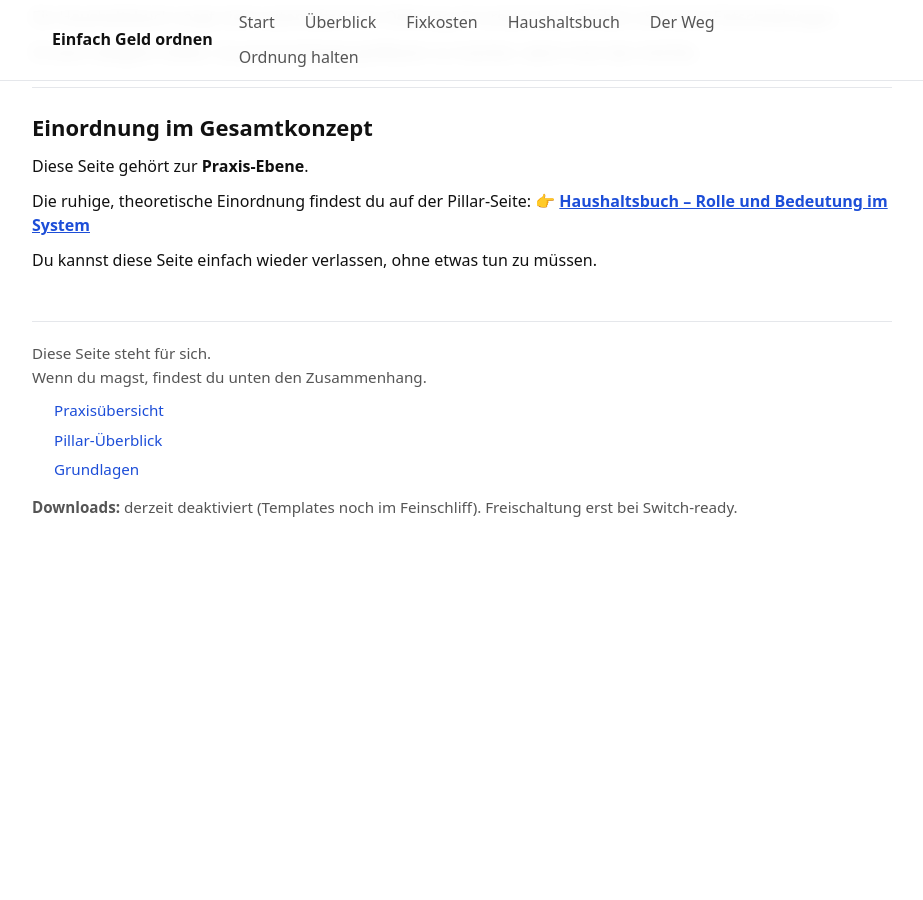
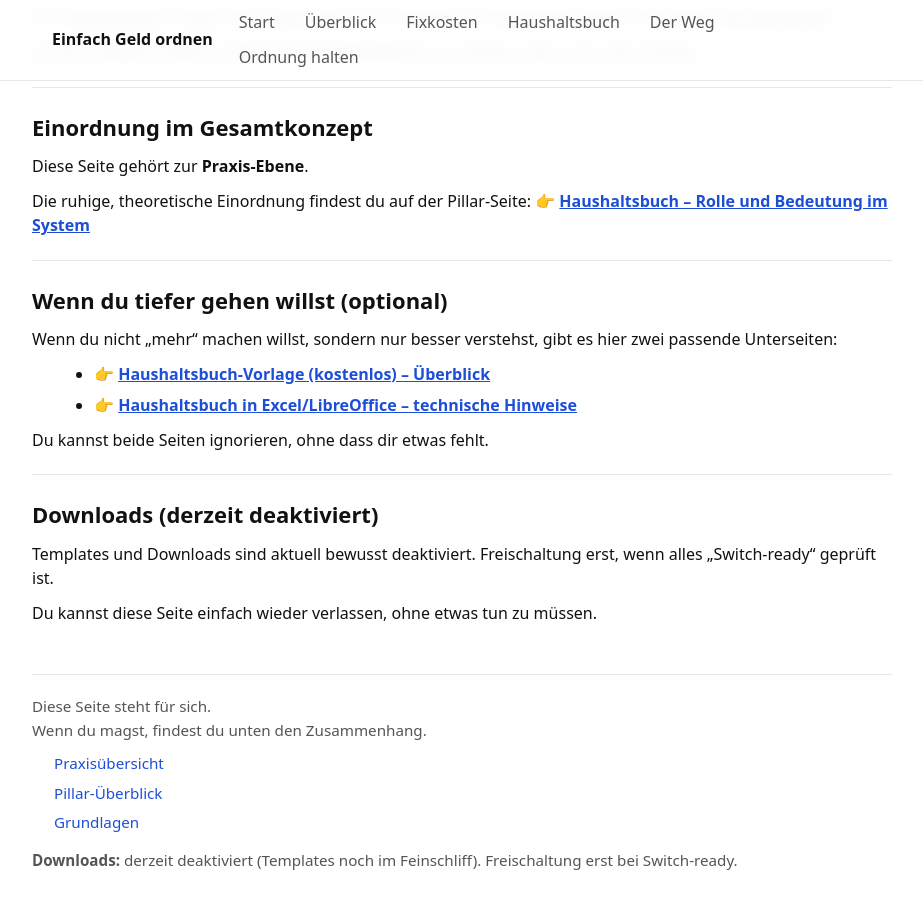
Before and after one commit to gluecklich-tools/einfach-geld-ordnen, a Jekyll site: the page built from seiten/haushaltsbuch.md, in a window 1280 px wide and 900 px high, scrolled down 909 px. Shown: the whole window, without its empty margins (178-1101 px from the left). Built offline with Jekyll 4.4.1, drawn with Linux system fonts in a browser that asks for light colours; before the commit the page ends 1456 px from its top, so only the background shows below that.

Commit message:
Full replacement / Clone-Replace: haushaltsbuch praxis als hub verlinkt (A# v###)

```diff
--- a/seiten/haushaltsbuch.md
+++ b/seiten/haushaltsbuch.md
@@ -82,6 +82,28 @@ Die ruhige, theoretische Einordnung
 findest du auf der Pillar-Seite:
 👉 **[Haushaltsbuch – Rolle und Bedeutung im System]({{ site.baseurl }}/pillar/haushaltsbuch.html)**
 
+---
+
+## Wenn du tiefer gehen willst (optional)
+
+Wenn du nicht „mehr“ machen willst,
+sondern nur besser verstehst,
+gibt es hier zwei passende Unterseiten:
+
+- 👉 **[Haushaltsbuch-Vorlage (kostenlos) – Überblick]({{ site.baseurl }}/seiten/haushaltsbuch-vorlage-kostenlos.html)**
+- 👉 **[Haushaltsbuch in Excel/LibreOffice – technische Hinweise]({{ site.baseurl }}/seiten/haushaltsbuch-excel.html)**
+
+Du kannst beide Seiten ignorieren,
+ohne dass dir etwas fehlt.
+
+---
+
+## Downloads (derzeit deaktiviert)
+
+Templates und Downloads sind aktuell bewusst deaktiviert.
+Freischaltung erst,
+wenn alles „Switch-ready“ geprüft ist.
+
 Du kannst diese Seite
 einfach wieder verlassen,
 ohne etwas tun zu müssen.
```
